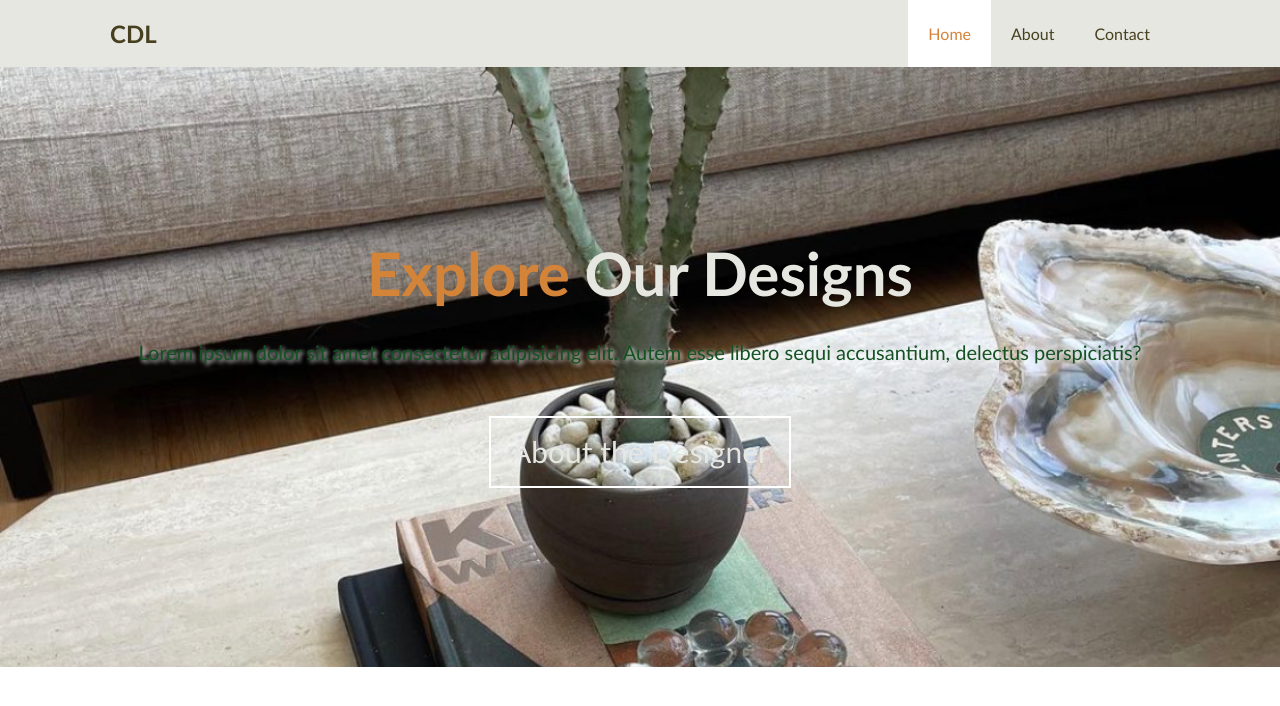
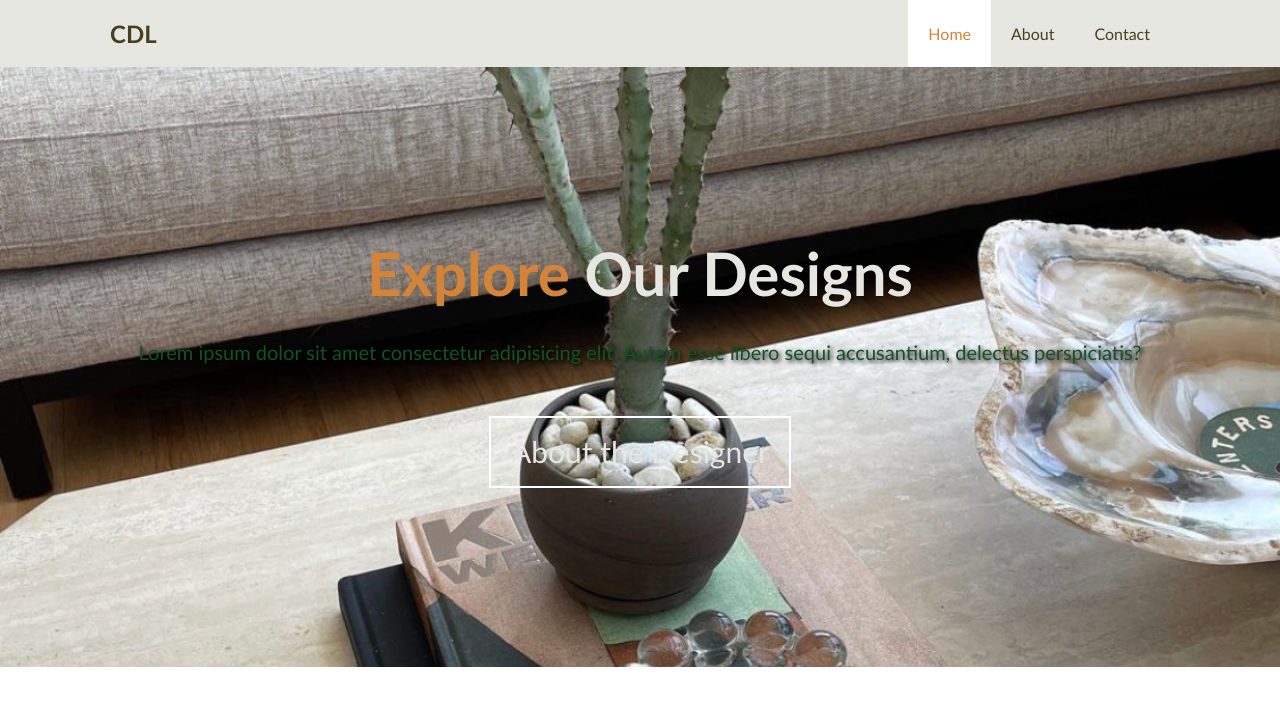
Before and after one commit to drkevinfriday/Hotel_Project, a plain HTML site: page index.html in a window 1280 px wide. Drawn offline with Linux system fonts and the light colour scheme.

Commit message:
lead textotline update

```diff
--- a/css/style.css
+++ b/css/style.css
@@ -29,7 +29,7 @@
 .lead {
     font-size:  20px;
 
-    text-shadow: 2px 2px 4px white;
+    text-shadow: 2px 2px 4px black;
 }
 .btn {
     display: inline-block;
```
